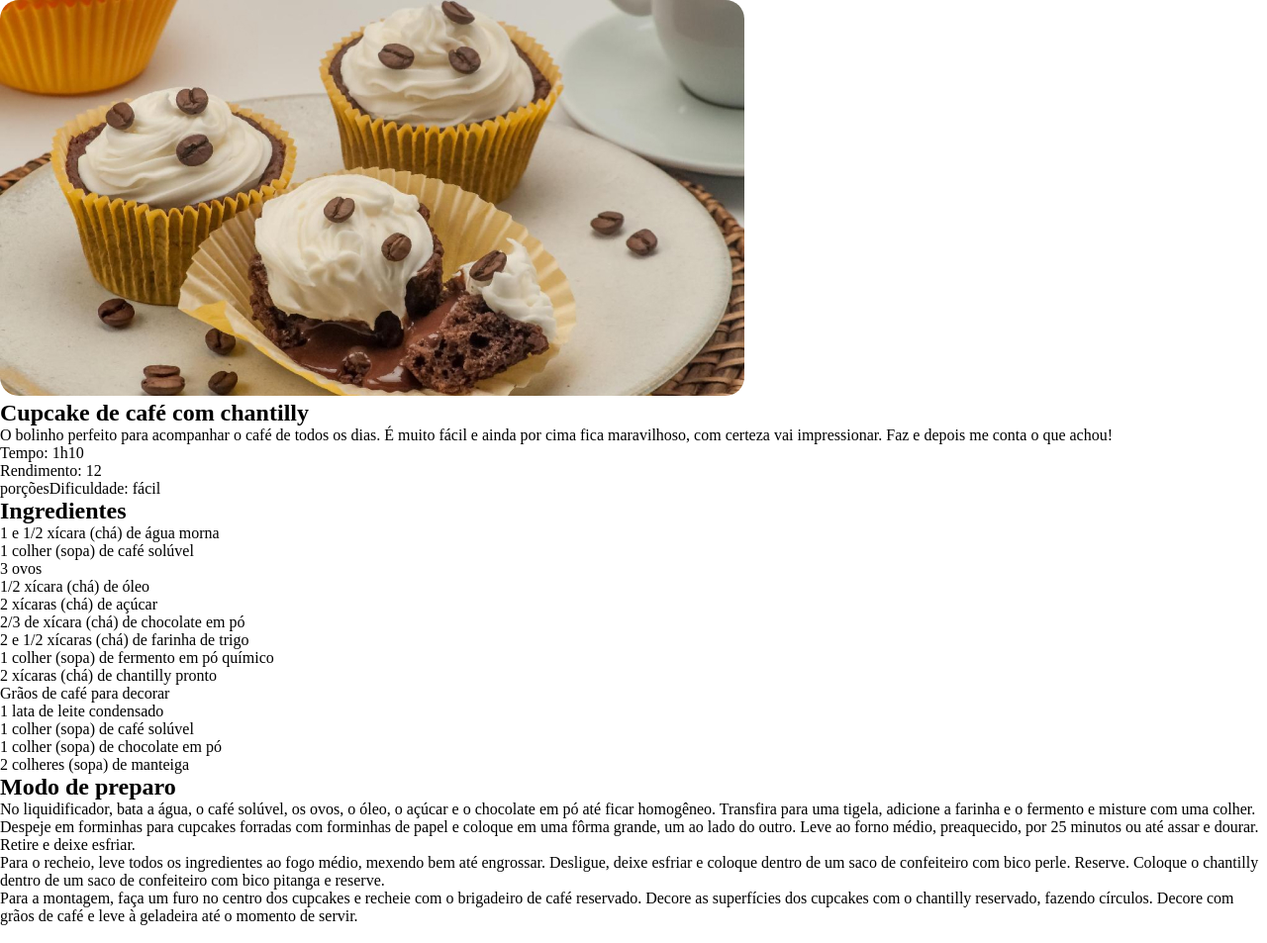
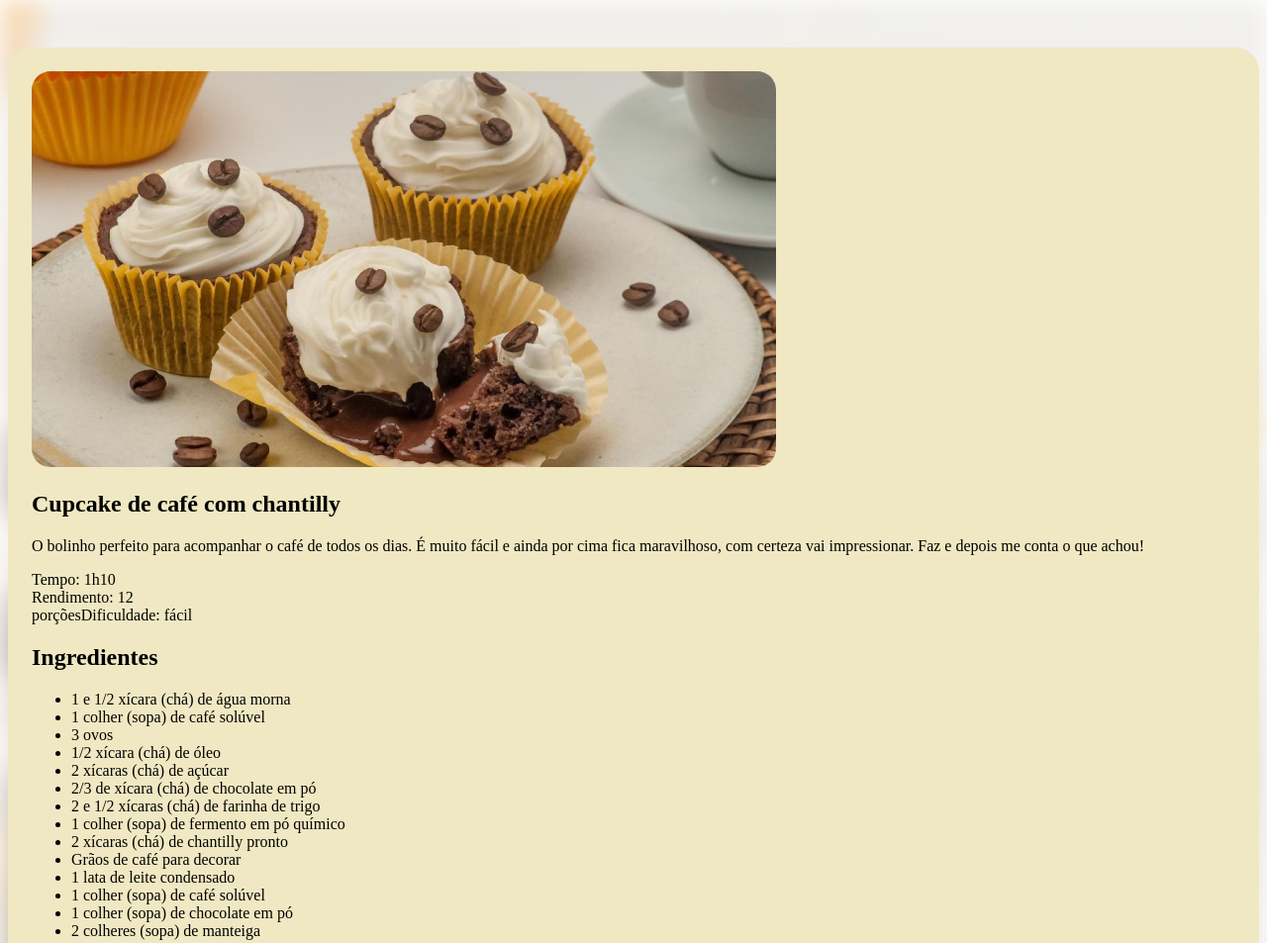
Before and after one commit to dev-saulo/Pagina-de-Receitas, a plain HTML site: page index.html in a window 1280 px wide. Shown: the top 953 px of the page at 99% size. Drawn offline with Linux system fonts and the light colour scheme.

Commit message:
🌈 style

```diff
--- a/style.css
+++ b/style.css
@@ -1,7 +1,17 @@
-* {
+
+body {
+    background-image: url(assets/bg-image.jpg);
+    background-size: cover;
+    background-repeat: no-repeat;
+}
+
+#page {
     box-sizing: border-box;
-    margin: 0;
-    padding: 0;
+    min-width: 800px;
+    padding: 24px;
+    background-color: #F0E8C2;
+    border-radius: 24px;
+    margin: 48px auto;
 }
 
 img {
```
